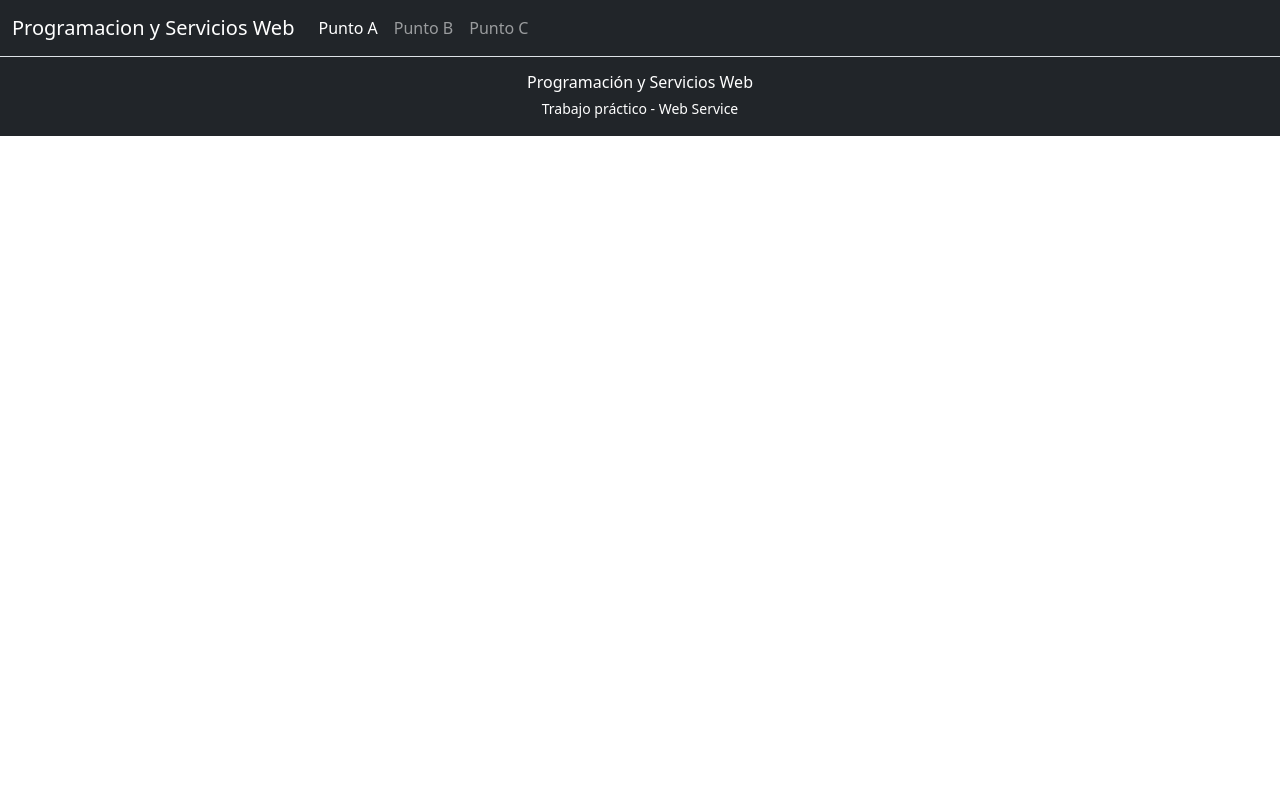
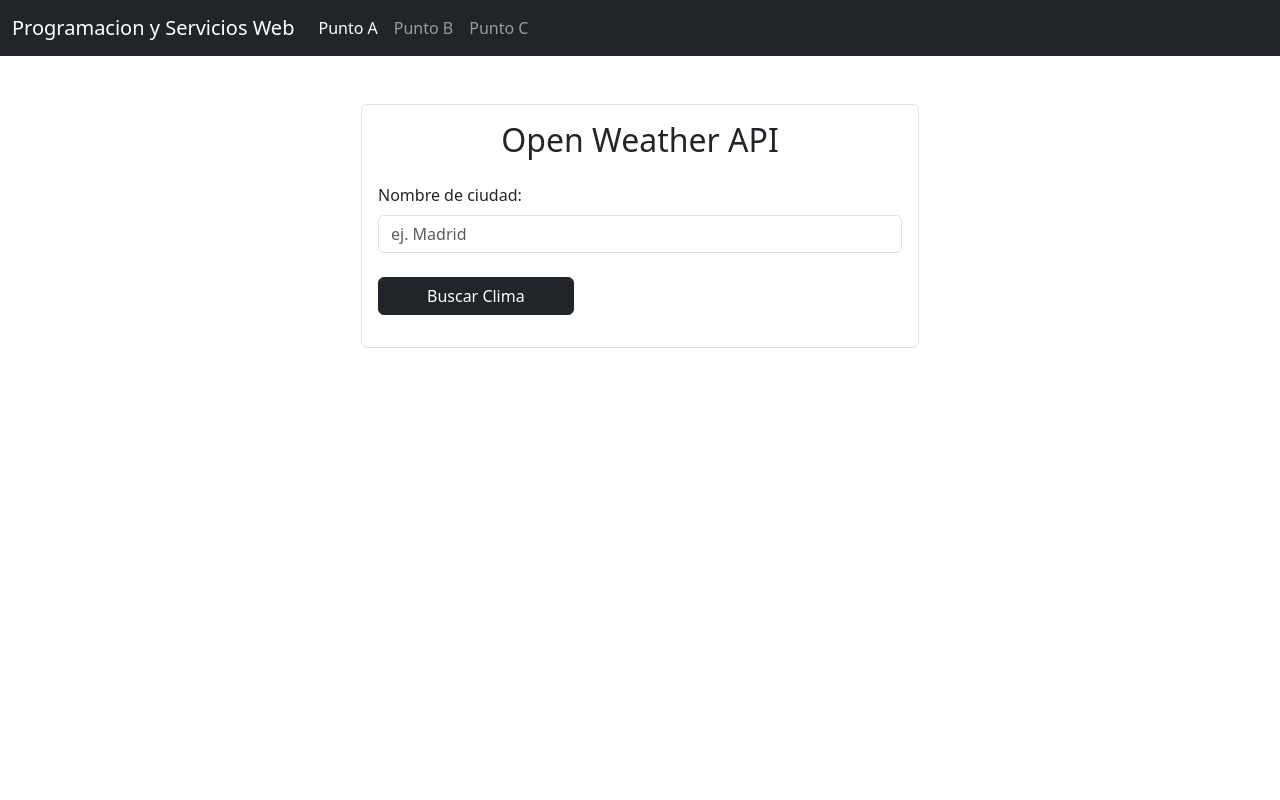
Before and after one commit to GuadalupeVeliz/tp-webservice, an Angular app: page /puntoE in a window 1280 px wide. Before the commit this address led to /. Shown: the top 800 px of the page. Built offline with nearby package versions, Linux system fonts and the light colour scheme.

Commit message:
se realiza el punto E

```diff
--- a/src/app/app.component.ts
+++ b/src/app/app.component.ts
@@ -3,10 +3,11 @@
 import { HeaderComponent } from './components/layout/header/header.component';
 import { FooterComponent } from './components/layout/footer/footer.component';
 import { PuntoAComponent } from './components/punto-a/punto-a.component';
+import { PuntoEComponent } from './components/punto-e/punto-e.component';
 
 @Component({
   selector: 'app-root',
-  imports: [RouterOutlet,HeaderComponent, FooterComponent,PuntoAComponent],
+  imports: [RouterOutlet, HeaderComponent, FooterComponent, PuntoAComponent, PuntoEComponent],
   templateUrl: './app.component.html',
   styleUrl: './app.component.css'
 })
--- a/src/app/app.routes.ts
+++ b/src/app/app.routes.ts
@@ -1,6 +1,8 @@
 import { Routes } from '@angular/router';
 import { PuntoAComponent } from './components/punto-a/punto-a.component';
+import { PuntoEComponent } from './components/punto-e/punto-e.component';
 
 export const routes: Routes = [
-  {path:"", component: PuntoAComponent, pathMatch: "full"}
+  { path: "", component: PuntoAComponent, pathMatch: "full" },
+  { path: "puntoE", component: PuntoEComponent }
 ];
--- /dev/null
+++ b/src/app/components/punto-e/punto-e.component.css
@@ -0,0 +1,11 @@
+.clima {
+    position: relative;
+}
+
+.clima img {
+    position: absolute;
+    top: 0px;
+    right: 0px;
+    width: 150px;
+    height: 150px;
+}
--- /dev/null
+++ b/src/app/components/punto-e/punto-e.component.html
@@ -0,0 +1,25 @@
+<main class="container vh-100">
+    <form class="w-50 m-auto my-5 p-3 border rounded mb-4">
+        <h2 class="text-center mb-4">Open Weather API</h2>
+        <div class="mb-4">
+            <label class="form-label">Nombre de ciudad:</label>
+            <input class="form-control" type="text" [(ngModel)]="cityName" name="cityName" placeholder="ej. Madrid" />
+        </div>
+        <div class="mb-3">
+            <button class="btn btn-dark px-5" (click)="buscarCiudad()">Buscar Clima</button>
+        </div>
+    </form>
+
+    <div *ngIf="cargando" class="clima border m-auto w-50 p-3">
+        <h3>Buscando...</h3>
+    </div>
+
+    <div *ngIf="ciudad && !cargando" class="clima border m-auto w-50 p-3">
+        <p class="h3">Ciudad: {{ ciudad.nombre }} - {{ ciudad.codigoPais }}</p>
+        <p class="h4">{{ ciudad.clima.descripcion | titlecase }}</p>
+        <p class="h5">Temp: {{ ciudad.temperatura.actual }}°C</p>
+        <p class="h5">Min: {{ ciudad.temperatura.minima }}°C - Max: {{ ciudad.temperatura.maxima }}°C</p>
+        <img [src]="ciudad.clima.icono">
+    </div>
+
+</main>
--- /dev/null
+++ b/src/app/components/punto-e/punto-e.component.ts
@@ -0,0 +1,69 @@
+import { Component } from '@angular/core';
+import { PuntoEService } from '../../services/punto-e.service';
+import { CommonModule } from '@angular/common';
+import { FormsModule } from '@angular/forms';
+
+interface CiudadData {
+  nombre: string;
+  temperatura: {
+    actual: number;
+    minima: number;
+    maxima: number;
+  }
+  codigoPais: string,
+  clima: {
+    descripcion: string;
+    icono: string;
+    main: string;
+  }
+}
+
+@Component({
+  selector: 'app-punto-e',
+  imports: [CommonModule, FormsModule],
+  templateUrl: './punto-e.component.html',
+  styleUrl: './punto-e.component.css'
+})
+export class PuntoEComponent {
+
+  urlBaseImg: string = "https://openweathermap.org/payload/api/media/file/";
+  cityName: string = "";
+  cargando: boolean = false;
+  ciudad: CiudadData | null = null;
+
+  constructor(private _weatherService: PuntoEService) { }
+
+  buscarCiudad(): void {
+    const cityName = this.cityName;
+    this.cargando = true;
+
+    this._weatherService.getWeatherByCityName(cityName).subscribe(
+      (result: any) => {
+        console.log(result)
+        const ciudadData: CiudadData = {
+          nombre: result.name,
+          temperatura: {
+            actual: result.main.temp,
+            minima: result.main.temp_min,
+            maxima: result.main.temp_max
+          },
+          codigoPais: result.sys.country,
+          clima: {
+            main: result.weather[0].main,
+            descripcion: result.weather[0].description,
+            icono: this.urlBaseImg + result.weather[0].icon + ".png"
+          }
+        }
+        this.ciudad = ciudadData;
+        console.log(this.ciudad);
+        this.cargando = false;
+      },
+      (error: any) => {
+        console.log(error);
+        this.cargando = false;
+      }
+    )
+
+  }
+
+}
--- /dev/null
+++ b/src/app/services/punto-e.service.ts
@@ -0,0 +1,28 @@
+import { Injectable } from '@angular/core';
+import { HttpClient, HttpHeaders, HttpParams } from '@angular/common/http';
+import { Observable } from 'rxjs';
+
+@Injectable({
+  providedIn: 'root'
+})
+export class PuntoEService {
+
+  constructor(private _http: HttpClient) { }
+
+  getWeatherByCityName(cityName: string): Observable<any> {
+    const url = 'https://open-weather13.p.rapidapi.com/city';
+    const httpOptions = {
+      headers: new HttpHeaders({
+        'x-rapidapi-key': 'cb3248b3e4mshcc7893fea728b6fp1044cejsnda64170dc028',
+        'x-rapidapi-host': 'open-weather13.p.rapidapi.com',
+        'Content-Type': 'application/json',
+      }),
+      params: new HttpParams()
+        .set('city', cityName)
+        .set('lang', 'ES')
+    };
+
+    return this._http.get(url, httpOptions);
+  }
+
+}
```
Also changed, not shown: 2 other files (tests, documents, lock files or other folders).
